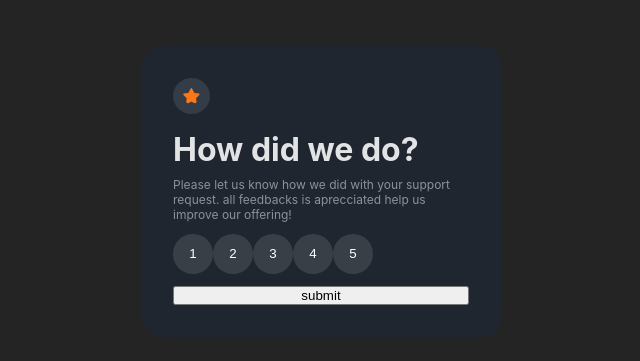
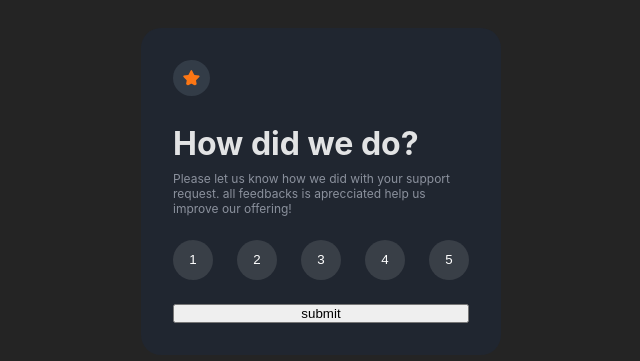
Before and after one commit to JosRafael/Projeto-Rating, a React (Vite) app in the folder projeto/: page / in a window 1280 px wide. Shown: the part 209-570 px from the top of the page, without its empty margins (319-959 px from the left). Built offline with nearby package versions, Linux system fonts and the light colour scheme.

Commit message:
button ok

```diff
--- a/projeto/src/components/rating-card.module.css
+++ b/projeto/src/components/rating-card.module.css
@@ -5,7 +5,7 @@
     border-radius: 20px;
     display: flex;
     flex-direction: column;
-    gap: 0.75rem;
+    gap: 1.5rem;
 }
 .star{
     background-color: #333c47;
@@ -32,6 +32,11 @@
 .button:hover{
     background-color: #7c8798;
 }
+.buttonGroup{
+    display: flex;
+    justify-content: space-between;
+
+}
 .button:focus{
     background-color: #f57414;
 }
--- a/projeto/src/components/rating-card.tsx
+++ b/projeto/src/components/rating-card.tsx
@@ -13,7 +13,7 @@ export default function RatingCard(){
         </p>
         </div>
 
-        <div>
+        <div className={styles.buttonGroup}>
         <button className={styles.button}>1</button>
         <button className={styles.button}> 2</button>
         <button className={styles.button}>3</button>
```
